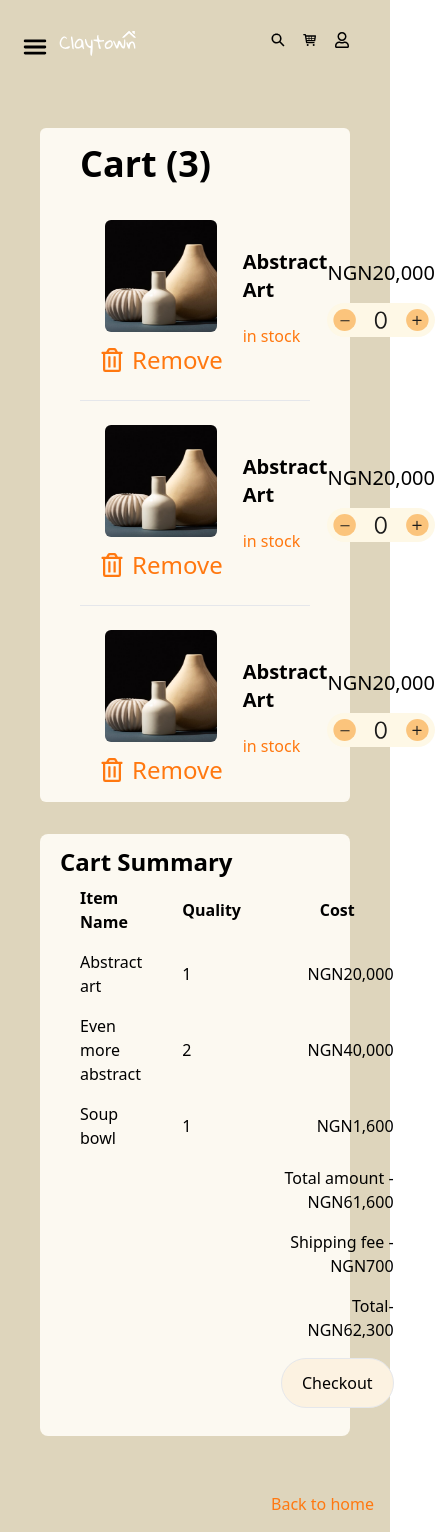
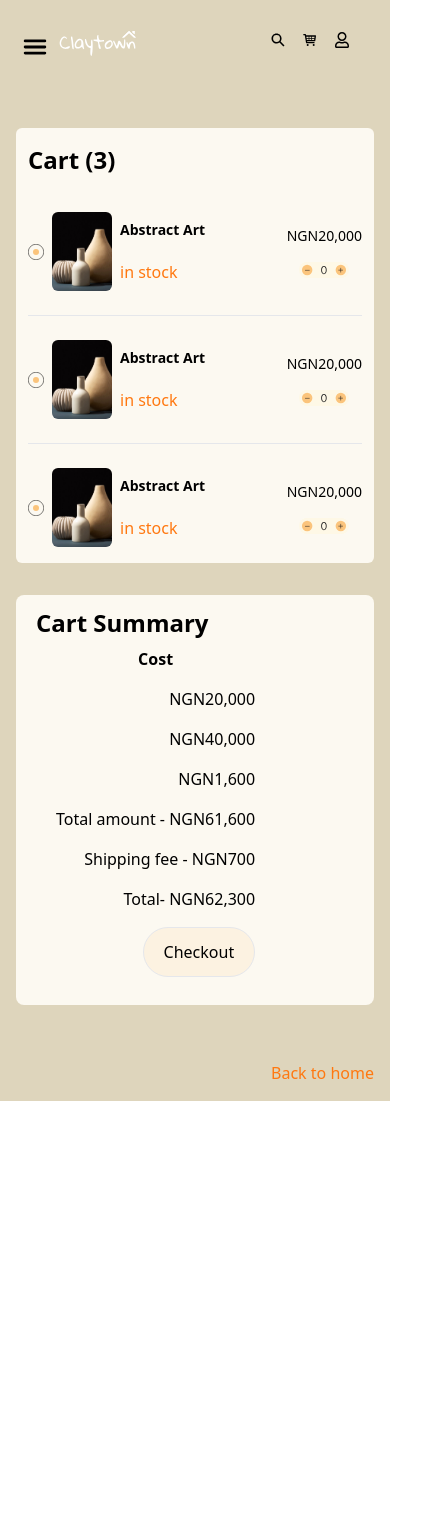
Before and after one commit to adexterity/choppify, a React (Vite) app in the folder clay town/: page /cart in a window 390 px wide. Shown: the whole page, 435 px wide, since content can reach past the window. After the commit the page ends 1101 px from the top, so only its background shows below. Built offline with nearby package versions, Linux system fonts and the light colour scheme.

Commit message:
working on responsiveness

```diff
--- a/clay town/src/component/Footer.tsx
+++ b/clay town/src/component/Footer.tsx
@@ -1,6 +1,6 @@
 const Footer = () => {
   return (
-    <footer className="flex justify-center items-center flex-col pt-16">
+    <footer className="flex justify-center items-center flex-col pt-16 px-3">
       <div className="flex  justify-center md:justify-start  gap-1 md:gap-44">
         <div className="text-sm">
           <h2 className=" text-sm md:text-xl font-medium md:font-semibold pb-4">
--- a/clay town/src/component/Shipping.tsx
+++ b/clay town/src/component/Shipping.tsx
@@ -13,7 +13,7 @@ const Shipping = () => {
     navigate("/");
   };
   return (
-    <div className="flex gap-2">
+    <div className="flex gap-2 justify-center flex-wrap px-2">
       <div className="bg-white w-[1000px] pt-10 rounded-lg min-h-[500px] pl-4 mb-5 ml-3">
         <form className="w-[500px] px-2 ">
           <h1 className="font-semibold text-2xl my-4">Shipping Details</h1>
--- a/clay town/src/pages/CartPage.tsx
+++ b/clay town/src/pages/CartPage.tsx
@@ -4,93 +4,111 @@ import { Link } from "react-router-dom";
 
 const CartPage = () => {
   return (
-    <section className="bg-[#DED5BC] min-h-screen pt-32 pb-24 px-10 relative">
+    <section className="bg-[#DED5BC] min-h-screen pt-32 pb-24  px-4 md:px-10 relative">
       <Navbar />
-      <div className=" bg-[#FCF9F1] rounded-md px-10 py-4">
-        <h2 className="text-4xl mb-9 font-semibold">Cart (3)</h2>
+      <div className=" bg-[#FCF9F1] rounded-md px-3 md:px-10 py-4">
+        <h2 className="text-2xl md:text-4xl mb-9 font-semibold">Cart (3)</h2>
         <ul>
           <li className="flex justify-between items-center">
-            <div className="flex items-center gap-5">
+            <div className="flex items-center  gap-2 md:gap-5">
               <div>
                 <img src="/images/circle.svg" alt="circle" />
               </div>
               <div className="flex flex-col items-center gap-3 ">
                 <img
                   src="/images/product-image2.png"
-                  className="rounded-md w-28 h-28"
+                  className="rounded-md w-[60px] h-auto md:w-28 md:h-28"
                   alt="product-image"
                 />
-                <span className="flex items-center gap-2 text-[#FF7810] text-2xl">
+                <span className="md:flex hidden items-center gap-2 text-[#FF7810] text-2xl">
                   <FaRegTrashAlt className="inline" /> Remove
                 </span>
               </div>
               <div className="flex flex-col justify-between gap-5">
-                <h2 className="font-semibold text-xl">Abstract Art</h2>
+                <h2 className="font-semibold  text-sm md:text-xl">
+                  Abstract Art
+                </h2>
                 <p className="text-[#FF7810]">in stock</p>
               </div>
             </div>
             <div className="flex flex-col items-center gap-4">
-              <p className="text-xl">NGN20,000</p>
+              <p className="md:text-xl text-sm">NGN20,000</p>
               <div>
-                <img src="/images/addReduce.svg" alt="" />
+                <img
+                  src="/images/addReduce.svg"
+                  alt=""
+                  className=" w-[50px] md:w-[140px]"
+                />
               </div>
             </div>
           </li>
 
-          <hr className="my-6"/>
+          <hr className="my-6" />
           <li className="flex justify-between items-center">
-            <div className="flex items-center gap-5">
+            <div className="flex items-center gap-2 md:gap-5">
               <div>
                 <img src="/images/circle.svg" alt="circle" />
               </div>
               <div className="flex flex-col items-center gap-3 ">
                 <img
                   src="/images/product-image2.png"
-                  className="rounded-md w-28 h-28"
+                  className="rounded-md w-[60px] h-auto md:w-28 md:h-28"
                   alt="product-image"
                 />
-                <span className="flex items-center gap-2 text-[#FF7810] text-2xl">
+                <span className="md:flex items-center gap-2 text-[#FF7810] text-2xl hidden">
                   <FaRegTrashAlt className="inline" /> Remove
                 </span>
               </div>
               <div className="flex flex-col justify-between gap-5">
-                <h2 className="font-semibold text-xl">Abstract Art</h2>
+                <h2 className="font-semibold  text-sm md:text-xl">
+                  Abstract Art
+                </h2>
                 <p className="text-[#FF7810]">in stock</p>
               </div>
             </div>
             <div className="flex flex-col items-center gap-4">
-              <p className="text-xl">NGN20,000</p>
+              <p className="md:text-xl text-sm">NGN20,000</p>
               <div>
-                <img src="/images/addReduce.svg" alt="" />
+                <img
+                  src="/images/addReduce.svg"
+                  alt=""
+                  className=" w-[50px] md:w-[140px]"
+                />
               </div>
             </div>
           </li>
           <hr className="my-6" />
 
           <li className="flex justify-between items-center">
-            <div className="flex items-center gap-5">
+            <div className="flex items-center  gap-2 md:gap-5">
               <div>
                 <img src="/images/circle.svg" alt="circle" />
               </div>
               <div className="flex flex-col items-center gap-3 ">
                 <img
                   src="/images/product-image2.png"
-                  className="rounded-md w-28 h-28"
+                  className="rounded-md w-[60px] h-auto md:w-28 md:h-28"
                   alt="product-image"
                 />
-                <span className="flex items-center gap-2 text-[#FF7810] text-2xl">
+                <span className="md:flex hidden items-center gap-2 text-[#FF7810] text-2xl">
                   <FaRegTrashAlt className="inline" /> Remove
                 </span>
               </div>
               <div className="flex flex-col justify-between gap-5">
-                <h2 className="font-semibold text-xl">Abstract Art</h2>
+                <h2 className="font-semibold  text-sm md:text-xl">
+                  Abstract Art
+                </h2>
                 <p className="text-[#FF7810]">in stock</p>
               </div>
             </div>
             <div className="flex flex-col items-center gap-4">
-              <p className="text-xl">NGN20,000</p>
+              <p className="md:text-xl text-sm">NGN20,000</p>
               <div>
-                <img src="/images/addReduce.svg" alt="" />
+                <img
+                  src="/images/addReduce.svg"
+                  alt=""
+                  className=" w-[50px] md:w-[140px]"
+                />
               </div>
             </div>
           </li>
@@ -100,44 +118,46 @@ const CartPage = () => {
         <h2 className="font-semibold text-2xl">Cart Summary</h2>
         <table>
           <thead>
-            <td className="py-2 px-5 font-semibold">Item Name</td>
-            <td className="py-2 px-5 font-semibold">Quality</td>
+            <td className="py-2 px-5 font-semibold hidden md:inline">
+              Item Name
+            </td>
+            <td className="py-2 px-5 font-semibold hidden md:inline">Quality</td>
             <td className="py-2 px-5 font-semibold text-center">Cost</td>
           </thead>
           <tr>
-            <td className="py-2 px-5">Abstract art</td>
-            <td className="py-2 px-5">1</td>
+            <td className="py-2 px-5 hidden md:inline">Abstract art</td>
+            <td className="py-2 px-5 hidden md:inline">1</td>
             <td className="py-2 px-5 text-right">NGN20,000</td>
           </tr>
           <tr>
-            <td className="py-2 px-5">Even more abstract</td>
-            <td className="py-2 px-5">2</td>
+            <td className="py-2 px-5 hidden md:inline">Even more abstract</td>
+            <td className="py-2 px-5 hidden md:inline">2</td>
             <td className="py-2 px-5 text-right">NGN40,000</td>
           </tr>
           <tr>
-            <td className="py-2 px-5">Soup bowl</td>
-            <td className="py-2 px-5">1</td>
+            <td className="py-2 px-5 hidden md:inline">Soup bowl</td>
+            <td className="py-2 px-5 hidden md:inline">1</td>
             <td className="py-2 px-5 text-right">NGN1,600</td>
           </tr>
           <tr>
-            <td className="py-2 px-5"></td>
-            <td className="py-2 px-5"></td>
+            <td className="py-2 px-5 hidden md:inline"></td>
+            <td className="py-2 px-5 hidden md:inline"></td>
             <td className="py-2 px-5 text-right">Total amount - NGN61,600</td>
           </tr>
           <tr>
-            <td className="py-2 px-5"></td>
-            <td className="py-2 px-5"></td>
+            <td className="py-2 px-5 hidden md:inline"></td>
+            <td className="py-2 px-5 hidden md:inline"></td>
             <td className="py-2 px-5 text-right">Shipping fee - NGN700</td>
           </tr>
           <tr>
-            <td className="py-2 px-5"></td>
-            <td className="py-2 px-5"></td>
+            <td className="py-2 px-5 hidden md:inline"></td>
+            <td className="py-2 px-5 hidden md:inline"></td>
             <td className="py-2 px-5 text-right">Total- NGN62,300</td>
           </tr>
           <tr>
-            <td className="py-2 px-5"></td>
-            <td className="py-2 px-5"></td>
-            <td className="py-2 px-5 text-right  ">
+            <td className="py-2 px-5 hidden md:inline"></td>
+            <td className="py-2 px-5 hidden md:inline"></td>
+            <td className="py-2 px-5 text-right">
               <Link to="/checkout">
                 <button className="border bg-[#FCF2E1] rounded-full px-5 py-3">
                   Checkout
--- a/clay town/src/pages/CheckOut.tsx
+++ b/clay town/src/pages/CheckOut.tsx
@@ -6,19 +6,19 @@ const CheckOut = () => {
     <section className="bg-[#F7F0DD] min-h-screen pt-32 pb-10">
       <Navbar />
       <div>
-        <div className="flex md:gap-3 items-center pl-10 mb-5">
+        <div className="flex md:gap-3 items-center justify-center md:pl-10 mb-5">
           <NavLink to="address">
-            <p className="text-2xl">Address</p>
+            <p className="text-sm md:text-2xl">Address</p>
           </NavLink>
           <img src="/images/chevron-right.svg" alt="icon" />
 
           <NavLink to="shipping">
-            <p className="text-[#00000091] text-2xl">Shipping</p>
+            <p className="text-[#00000091] text-sm md:text-2xl">Shipping</p>
           </NavLink>
           <img src="/images/chevron-right.svg" alt="icon" />
 
           <NavLink to="payment">
-            <p className="text-2xl text-[#00000091]">Payment</p>
+            <p className="text-[#00000091] text-sm md:text-2xl">Payment</p>
           </NavLink>
         </div>
         <Outlet />
```
Also changed, not shown: clay town/src/component/Address.tsx (+7 -7 lines), clay town/src/pages/HomePage.tsx (+8 -4 lines).
